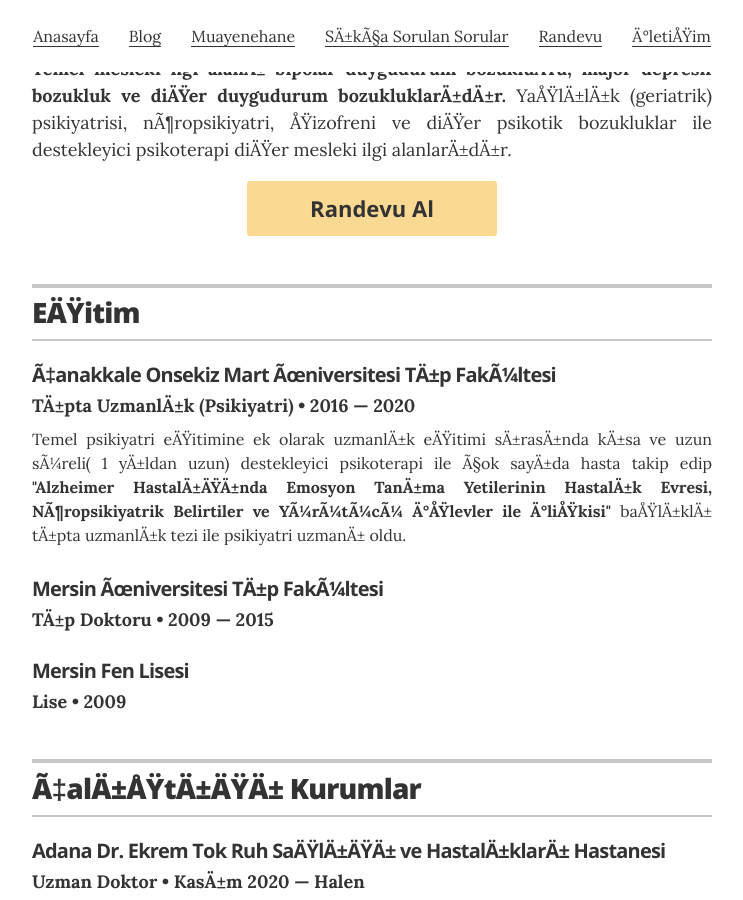
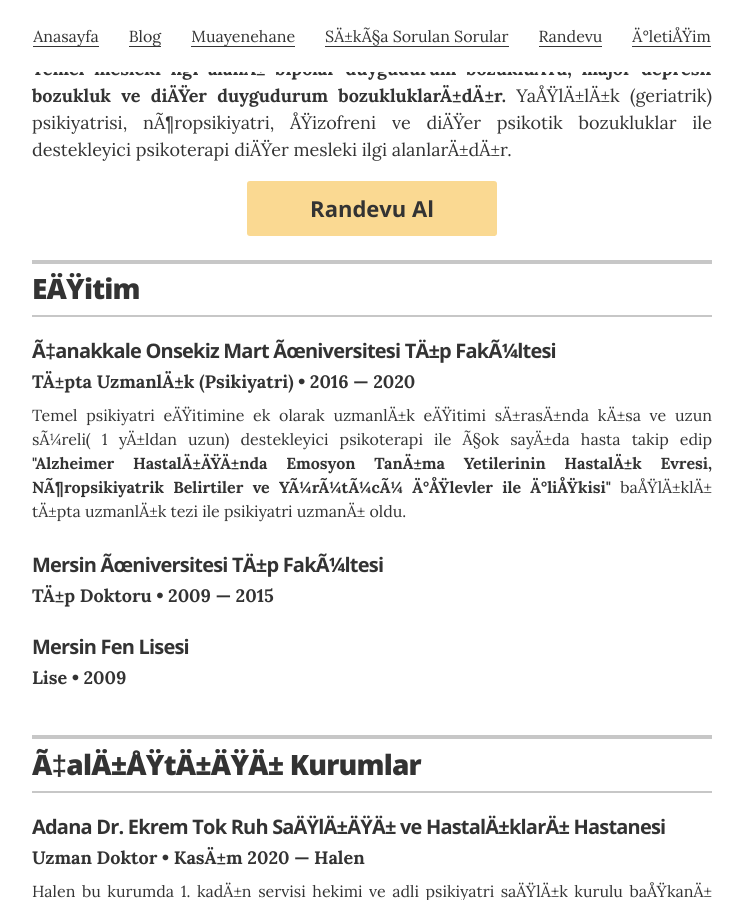
Before and after one commit to ibucgun/ibucgun.github.io, a Jekyll site: the page built from index.html, in a window 1280 px wide and 900 px high, scrolled down 310 px. Shown: the whole window, without its empty margins (268-1011 px from the left). Built offline with Jekyll 4.4.1, drawn with Linux system fonts in a browser that asks for light colours.

Commit message:
Update resume.html

```diff
--- a/_layouts/resume.html
+++ b/_layouts/resume.html
@@ -40,7 +40,7 @@
         <div class="executive-summary" itemprop="description" style="text-align: justify;">
           <p style="text-align: justify">{{ site.resume_header_intro }}</p>
         </div>
-		 <center><a href="/randevu" rel="nofollow" title="Randevu Al" class="contact-button no-print" itemprop="email"><b>Randevu Al</b></a></center><br><br>
+		 <center><a href="/randevu" rel="nofollow" title="Randevu Al" class="contact-button no-print" itemprop="email"><b>Randevu Al</b></a></center><br>
 	  </header>
 
 	  {% if site.resume_section_egitim %}
```
